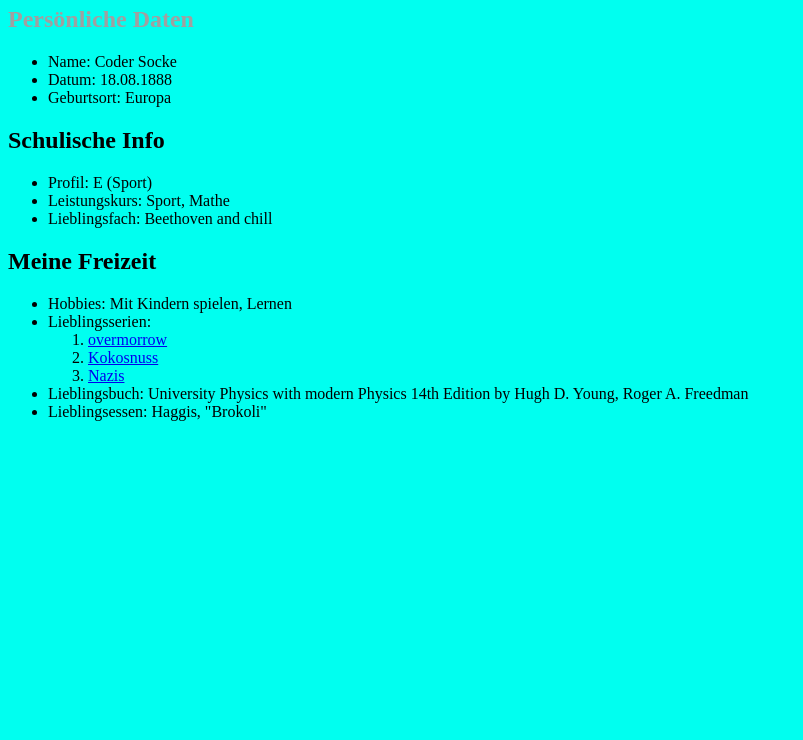
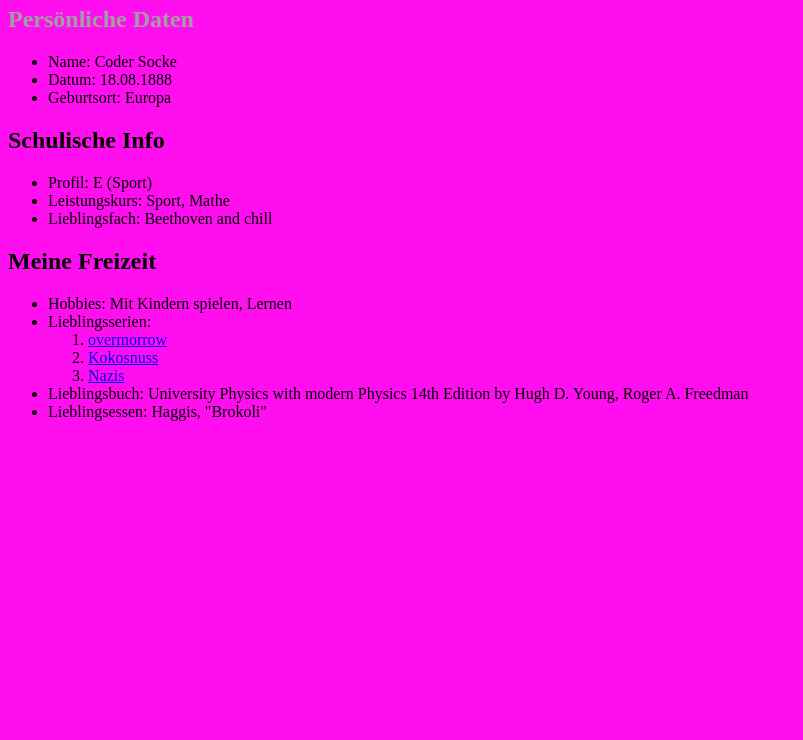
Before and after one commit to Coder-Socke/Coder-Socke.github.io, a plain HTML site: page index.html in a window 1280 px wide. Shown: the part 60-800 px from the top of the page, without its empty margins (0-803 px from the left). Drawn offline with Linux system fonts and the light colour scheme.

Commit message:
Update index.html

```diff
--- a/index.html
+++ b/index.html
@@ -3,7 +3,7 @@
         <title>Lebenslauf von Coder-Socke</title>
         <style>
            body{
-            background:#00FFF0;
+            background:#FF0FF0;
             }
             h2#first{
             color:#A0A0A0;
```
